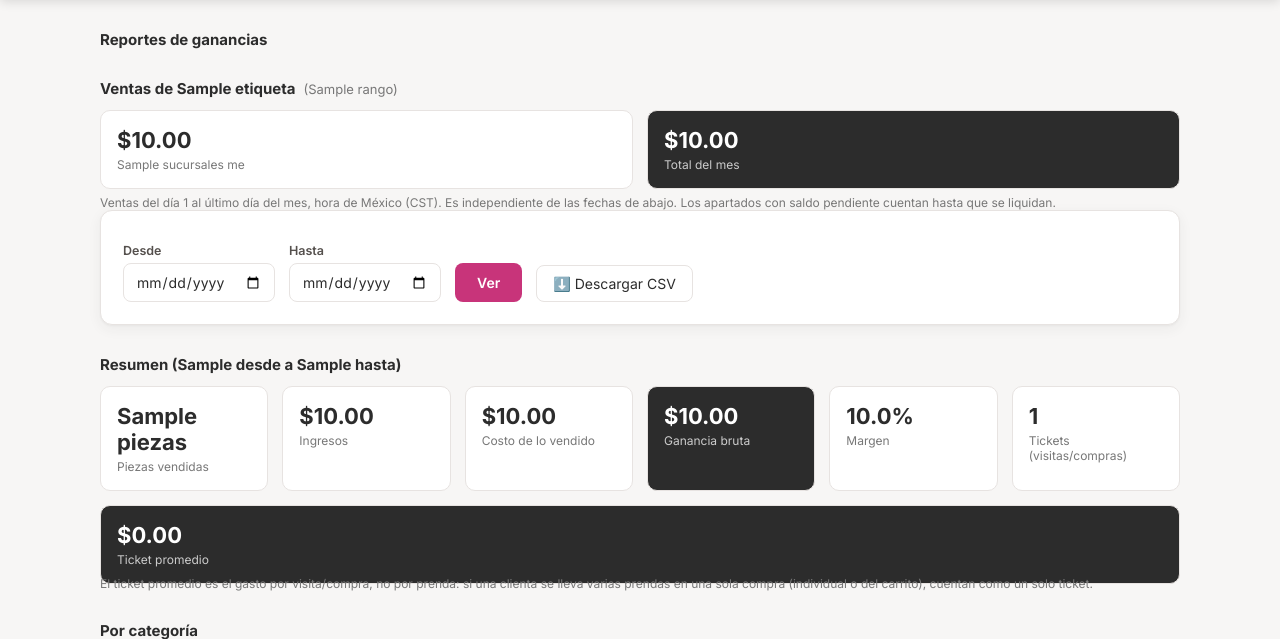
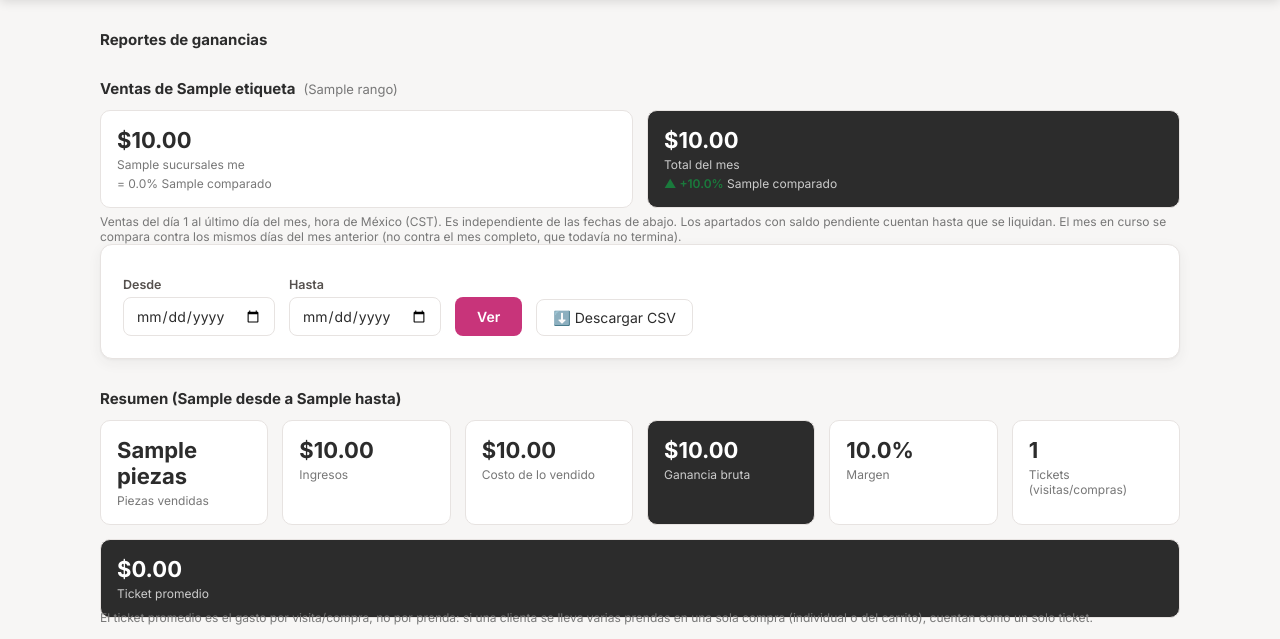
Before and after one commit to yuvalbaryosefp-alt/isha-wear-pos, a FastAPI app: template templates/reportes.html in a window 1280 px wide. Shown: the part 66-705 px from the top of the page. Run offline with FastAPI, Linux system fonts and the light colour scheme; the template is opened without the code that fills it: most values are stand-ins (such as "Sample title", 1, 10 or a date in 2020).

Commit message:
Reportes: % de cambio de ventas mes contra mes, por sucursal y total
El mes en curso se compara contra los mismos días del mes anterior para
no salir siempre en negativo por ser un mes incompleto.

Co-Authored-By: Claude Sonnet 5.5 <noreply@anthropic.com>

```diff
--- a/app/main.py
+++ b/app/main.py
@@ -2502,6 +2502,14 @@ _METRICAS = (
 )
 
 
+def _pct_cambio(actual: float, previo: float) -> float | None:
+    """% que subió (+) o bajó (-) `actual` respecto a `previo`. None si no
+    hay base de comparación (el periodo anterior fue 0)."""
+    if not previo:
+        return None
+    return (actual - previo) / previo * 100
+
+
 def _resumen(row) -> dict:
     """Convierte una fila de métricas a números limpios y calcula el margen %."""
     piezas = int(row["piezas"] or 0)
@@ -2717,12 +2725,33 @@ def reportes(request: Request, desde: str | None = None, hasta: str | None = Non
             f"SELECT {mes_local}::date AS mes, s.nombre AS sucursal, "
             "       SUM(v.precio_unitario * v.cantidad) AS ventas, SUM(v.cantidad) AS piezas "
             "FROM ventas v JOIN sucursales s ON s.id = v.sucursal_id "
-            f"WHERE {mes_local} >= date_trunc('month', NOW() AT TIME ZONE 'America/Mexico_City') - INTERVAL '11 months' "
+            # 12 meses atrás (13 en total) para que el mes más viejo que se
+            # muestra también tenga un mes anterior contra el cual compararse.
+            f"WHERE {mes_local} >= date_trunc('month', NOW() AT TIME ZONE 'America/Mexico_City') - INTERVAL '12 months' "
             "  AND (NOT v.apartado OR "
             "       (SELECT COALESCE(SUM(pg.monto), 0) FROM pagos pg WHERE pg.venta_id = v.id) "
             "       >= v.precio_unitario * v.cantidad) "
             "GROUP BY 1, 2"
         )).mappings().all()
+
+        # El mes en curso todavía no termina, así que compararlo contra el mes
+        # anterior COMPLETO saldría siempre en "bajó". Se compara contra los
+        # mismos días del mes anterior (ej. del 1 al 6 vs. del 1 al 6).
+        prev_anio, prev_mes = (hoy.year, hoy.month - 1) if hoy.month > 1 else (hoy.year - 1, 12)
+        prev_ini = date(prev_anio, prev_mes, 1)
+        prev_fin = date(prev_anio, prev_mes, min(hoy.day, calendar.monthrange(prev_anio, prev_mes)[1]))
+        prev_mismo_periodo = {
+            r["sucursal"]: float(r["ventas"] or 0)
+            for r in conn.execute(text(
+                "SELECT s.nombre AS sucursal, SUM(v.precio_unitario * v.cantidad) AS ventas "
+                "FROM ventas v JOIN sucursales s ON s.id = v.sucursal_id "
+                "WHERE (v.creada_en AT TIME ZONE 'America/Mexico_City')::date BETWEEN :ini AND :fin "
+                "  AND (NOT v.apartado OR "
+                "       (SELECT COALESCE(SUM(pg.monto), 0) FROM pagos pg WHERE pg.venta_id = v.id) "
+                "       >= v.precio_unitario * v.cantidad) "
+                "GROUP BY 1"
+            ), {"ini": prev_ini, "fin": prev_fin}).mappings().all()
+        }
 
         # Top 10 productos por ganancia bruta, en el mismo período filtrado.
         top_productos = conn.execute(text(
@@ -2764,12 +2793,23 @@ def reportes(request: Request, desde: str | None = None, hasta: str | None = Non
         total_mes = sum(por_suc.values())
         if i == 0 or total_mes > 0:
             ultimo_dia = calendar.monthrange(anio, mes)[1]
+            ant_anio, ant_mes = (anio, mes - 1) if mes > 1 else (anio - 1, 12)
+            if i == 0:
+                previo = prev_mismo_periodo
+                comparado = f"vs. 1 al {prev_fin.day} de {MESES_ES[prev_mes - 1]}"
+            else:
+                previo = ventas_por_mes.get((ant_anio, ant_mes), {})
+                comparado = f"vs. {MESES_ES[ant_mes - 1]}"
             meses_ventas.append({
                 "etiqueta": f"{MESES_ES[mes - 1].capitalize()} {anio}",
                 "rango": f"1 al {ultimo_dia} de {MESES_ES[mes - 1]}",
                 "por_sucursal": {nombre: por_suc.get(nombre, 0.0) for nombre in sucursales_mes},
                 "total": total_mes,
                 "actual": i == 0,
+                "comparado": comparado,
+                "cambio": {nombre: _pct_cambio(por_suc.get(nombre, 0.0), previo.get(nombre, 0.0))
+                           for nombre in sucursales_mes},
+                "cambio_total": _pct_cambio(total_mes, sum(previo.values())),
             })
         mes -= 1
         if mes == 0:
--- a/templates/reportes.html
+++ b/templates/reportes.html
@@ -33,6 +33,19 @@
   {% endif %}
 {% endmacro %}
 
+{# % de cambio contra el periodo anterior: verde si subió, rojo si bajó #}
+{% macro delta(pct) %}
+  {% if pct is none %}
+    <span style="color:#999">sin base</span>
+  {% elif pct > 0.05 %}
+    <span style="color:#1a7a3c; font-weight:600">▲ +{{ "%.1f"|format(pct) }}%</span>
+  {% elif pct < -0.05 %}
+    <span style="color:#B02A2A; font-weight:600">▼ {{ "%.1f"|format(pct) }}%</span>
+  {% else %}
+    <span style="color:#777">= 0.0%</span>
+  {% endif %}
+{% endmacro %}
+
 {% block contenido %}
   <style>
     .stats { display: flex; gap: 14px; flex-wrap: wrap; }
@@ -59,16 +72,19 @@
       <div class="stat">
         <div class="n">${{ "{:,.2f}".format(actual.por_sucursal[nombre]) }}</div>
         <div class="l">{{ nombre }}</div>
+        <div class="l">{{ delta(actual.cambio[nombre]) }} {{ actual.comparado }}</div>
       </div>
     {% endfor %}
     <div class="stat destacado">
       <div class="n">${{ "{:,.2f}".format(actual.total) }}</div>
       <div class="l">Total del mes</div>
+      <div class="l">{{ delta(actual.cambio_total) }} {{ actual.comparado }}</div>
     </div>
   </div>
   <p style="font-size:12px; color:#777; margin:6px 0 0">
     Ventas del día 1 al último día del mes, hora de México (CST). Es independiente de las fechas de abajo.
-    Los apartados con saldo pendiente cuentan hasta que se liquidan.
+    Los apartados con saldo pendiente cuentan hasta que se liquidan. El mes en curso se compara contra
+    los mismos días del mes anterior (no contra el mes completo, que todavía no termina).
   </p>
 
   {% if meses_ventas|length > 1 %}
@@ -87,14 +103,20 @@
             <tr>
               <td>{{ m.etiqueta }}{% if m.actual %} <span style="font-size:11px; color:#777">(en curso)</span>{% endif %}</td>
               {% for nombre in sucursales_mes %}
-                <td class="num">${{ "{:,.2f}".format(m.por_sucursal[nombre]) }}</td>
+                <td class="num">${{ "{:,.2f}".format(m.por_sucursal[nombre]) }}
+                  <div style="font-size:12px">{{ delta(m.cambio[nombre]) }}</div></td>
               {% endfor %}
-              <td class="num"><strong>${{ "{:,.2f}".format(m.total) }}</strong></td>
+              <td class="num"><strong>${{ "{:,.2f}".format(m.total) }}</strong>
+                <div style="font-size:12px">{{ delta(m.cambio_total) }}</div></td>
             </tr>
           {% endfor %}
         </tbody>
       </table>
     </div>
+    <p style="font-size:12px; color:#777; margin:6px 0 0">
+      El porcentaje compara cada mes contra el mes anterior ("sin base" = el mes anterior no tuvo ventas).
+      El mes en curso se compara contra los mismos días del mes anterior.
+    </p>
   {% endif %}
 
   {# ---------- Filtro de período ---------- #}
```
